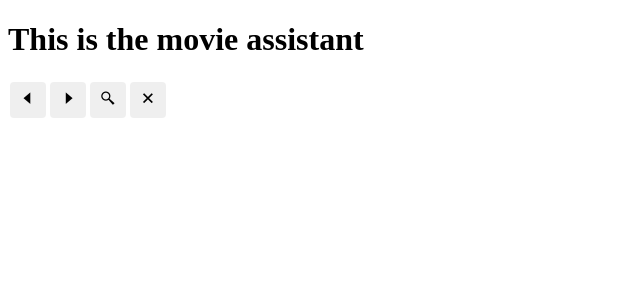
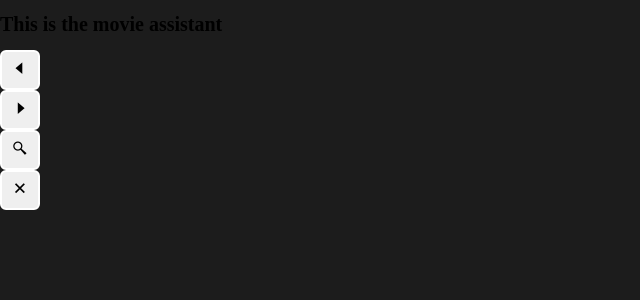
Before and after one commit to marianzburlea/senior-fe-test-mz, a React (Create React App) app in the folder movie-assistant/: page / in a window 1280 px wide. Shown: the top 300 px of the page, without its empty margins (0-640 px from the left). Built offline with nearby package versions, Linux system fonts and the light colour scheme.

Commit message:
add global theme and test it in the background

```diff
--- /dev/null
+++ b/movie-assistant/src/component/css-reset/css-reset.style.ts
@@ -0,0 +1,32 @@
+import styled, { createGlobalStyle } from 'styled-components'
+
+export const StyledCssReset = styled.div`
+  display: flex;
+  flex-direction: column;
+  flex-grow: 1;
+`
+
+export const GlobalCss = createGlobalStyle`
+  *,
+  *::before,
+  *::after {
+    box-sizing: border-box;
+  }
+
+  /* Change default 16px font size to work easier with rem's */
+  html { font-size: 10px }
+
+  body,
+  html {
+    margin: 0;
+    height: 100%;
+    background-color: ${({ theme }) => theme.color.dark.background};
+  }
+
+  body,
+  #root  {
+    display: flex;
+    flex-grow: 1;
+    flex-direction: column;
+  }
+`
--- /dev/null
+++ b/movie-assistant/src/component/css-reset/css-reset.tsx
@@ -0,0 +1,18 @@
+import { ReactNode } from 'react'
+import * as S from './css-reset.style'
+
+/* eslint-disable-next-line */
+export interface CssResetProps {
+  children: ReactNode
+}
+
+export const CssReset = ({ children }: CssResetProps) => {
+  return (
+    <S.StyledCssReset>
+      <S.GlobalCss />
+      {children}
+    </S.StyledCssReset>
+  )
+}
+
+export default CssReset
--- /dev/null
+++ b/movie-assistant/src/component/css-reset/index.ts
@@ -0,0 +1,3 @@
+import CssReset from './css-reset'
+
+export default CssReset
--- a/movie-assistant/src/component/movie-assitant/movie-assistant.tsx
+++ b/movie-assistant/src/component/movie-assitant/movie-assistant.tsx
@@ -1,28 +1,30 @@
 import Button from '../button'
 import S from '../font-icon'
+import CssReset from '../css-reset'
+import { ThemeProvider } from 'styled-components'
+import theme from '../../config/theme'
 
 const MovieAssistant = () => {
   // console.log(iconList(iconSet))
   return (
-    <div>
+    <ThemeProvider theme={theme}>
+      <CssReset>
         <S.IconFont />
         <h1>This is the movie assistant</h1>
         <Button>
           <i className="mmtflix-back-arrow"></i>
         </Button>
-
         <Button>
           <i className="mmtflix-forward-arrow"></i>
         </Button>
-
         <Button>
           <i className="mmtflix-search2"></i>
         </Button>
-
         <Button>
           <i className="mmtflix-cross2"></i>
         </Button>
-    </div>
+      </CssReset>
+    </ThemeProvider>
   )
 }
 
--- /dev/null
+++ b/movie-assistant/src/config/firebase.ts
@@ -0,0 +1,3 @@
+const a = 2
+
+export default a
--- /dev/null
+++ b/movie-assistant/src/config/theme.ts
@@ -0,0 +1,18 @@
+import { DefaultTheme } from 'styled-components'
+
+const defaultTheme: DefaultTheme = {
+  color: {
+    dark: {
+      background: 'hsl(0, 0%, 11%)',
+      backgroundGray: 'hsl(0, 0%, 17%)',
+      text: 'hsl(0, 0%, 100%)',
+    },
+    light: {
+      background: 'hsl(0, 0%, 89%)',
+      backgroundGray: 'hsl(0, 0%, 83%)',
+      text: 'hsl(0, 0%, 0%)',
+    },
+  },
+}
+
+export default defaultTheme
```
Also changed, not shown: movie-assistant/src/config/styled.d.ts (added, +19 -0 lines), movie-assistant/src/component/search/index.ts (added), 1 other file (tests, documents, lock files or other folders). Lines whose indentation alone changed are shown as unchanged.
